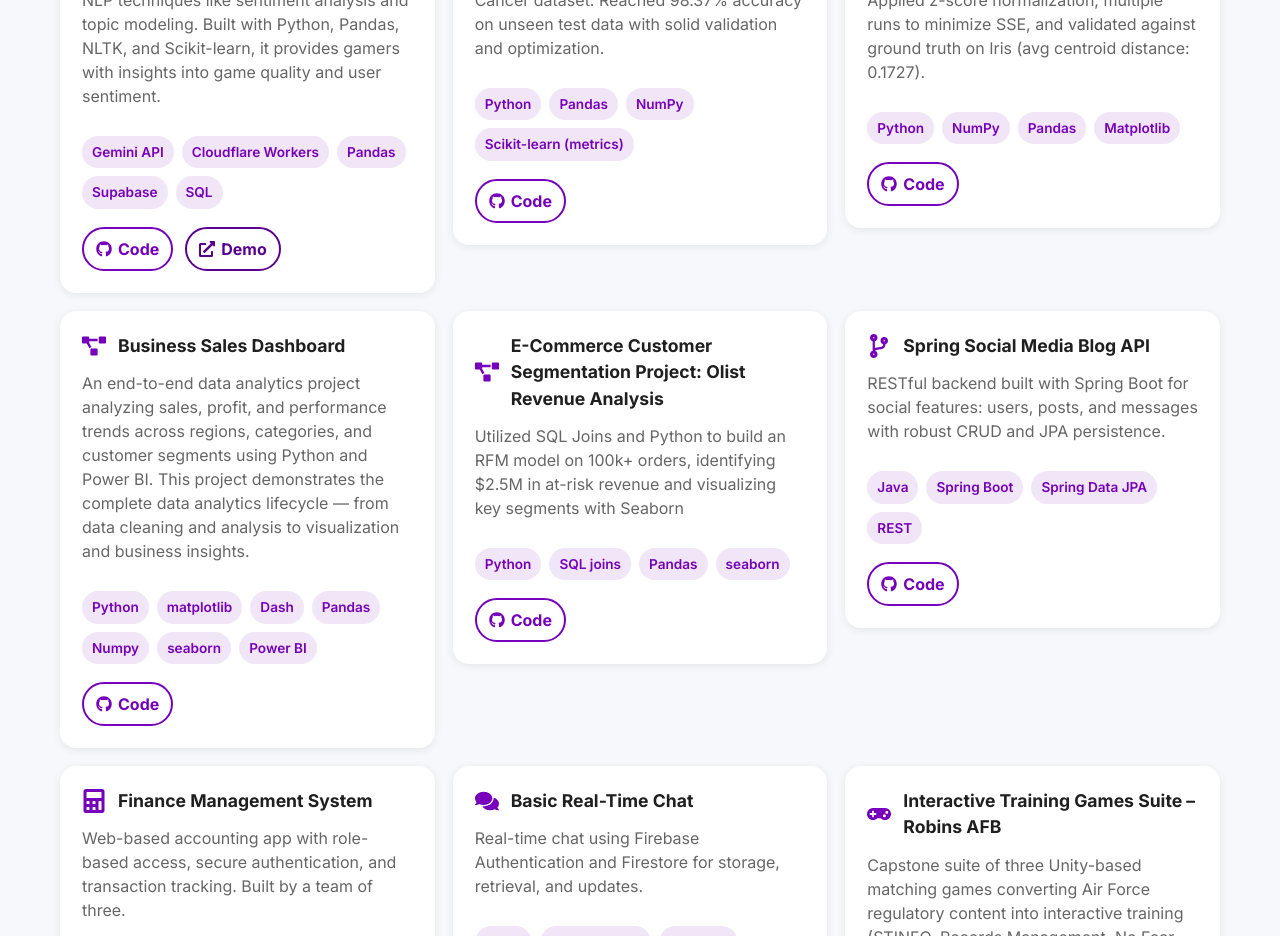
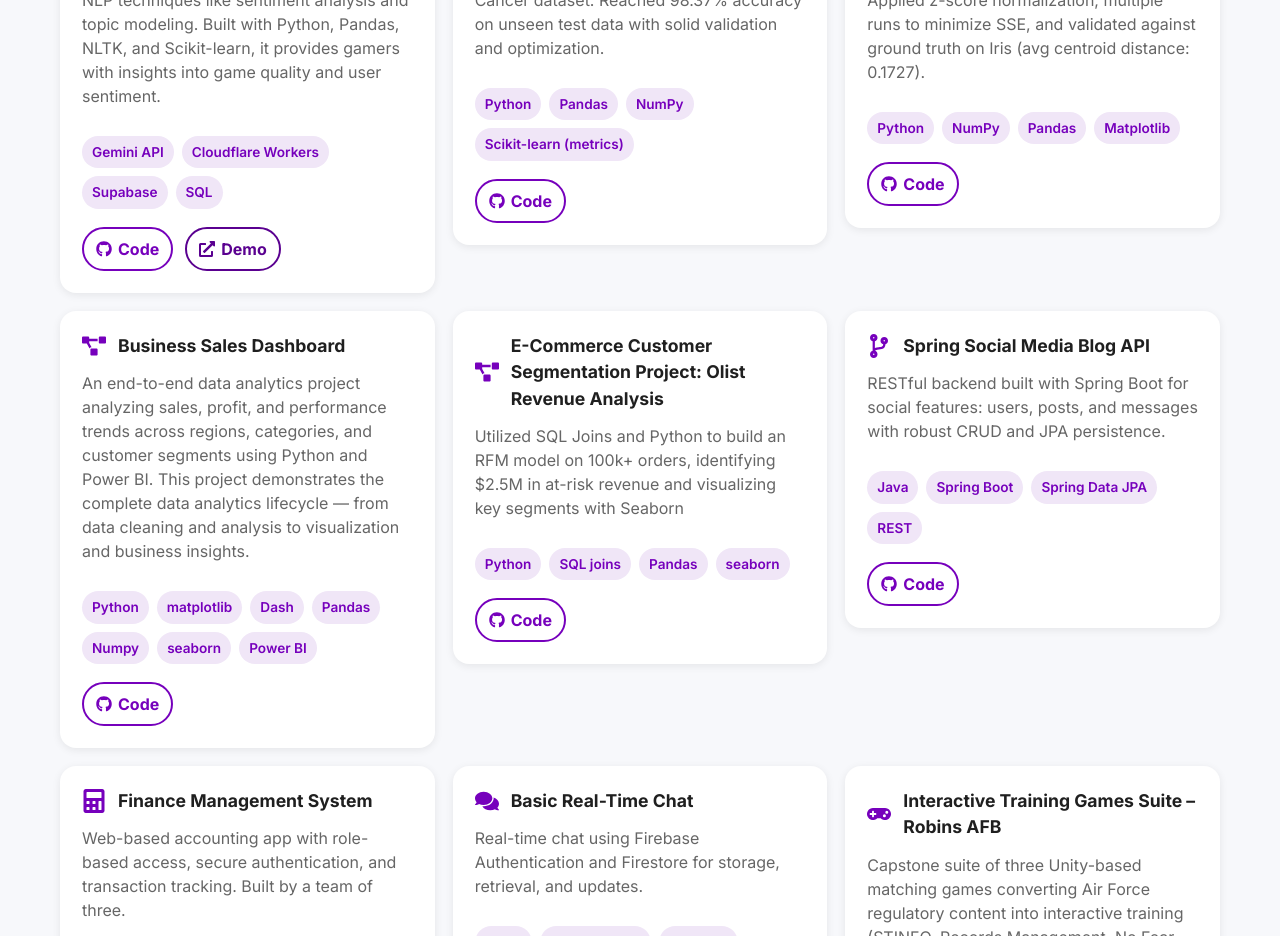
Before and after one commit to davidqm7/React-portfolio, a React (Vite) app: page / in a window 1280 px wide. Shown: the part 3280-4216 px from the top of the page. Built offline with nearby package versions, Linux system fonts and the light colour scheme.

Commit message:
removed extra word

```diff
--- a/src/data/projects.jsx
+++ b/src/data/projects.jsx
@@ -25,7 +25,7 @@ export const projectsData = [
     icon: <FaProjectDiagram />,
     description:
       'Developed VaporScope, an AI-driven tool that analyzes Steam game reviews using NLP techniques like sentiment analysis and topic modeling. Built with Python, Pandas, NLTK, and Scikit-learn, it provides gamers with insights into game quality and user sentiment.',
-    tech: ['Gemini API', 'Cloudflare Workers', 'Pandas', 'Supabase', 'SQL'],
+    tech: ['Gemini API', 'Cloudflare Workers', 'Supabase', 'SQL'],
     repo: 'https://github.com/davidqm7/VaporScope',
     demo: 'https://chromewebstore.google.com/detail/vaporscope-steam-review-a/jjijnfboadbbebbbljkohheepooleinb?pli=1'
   },
```
